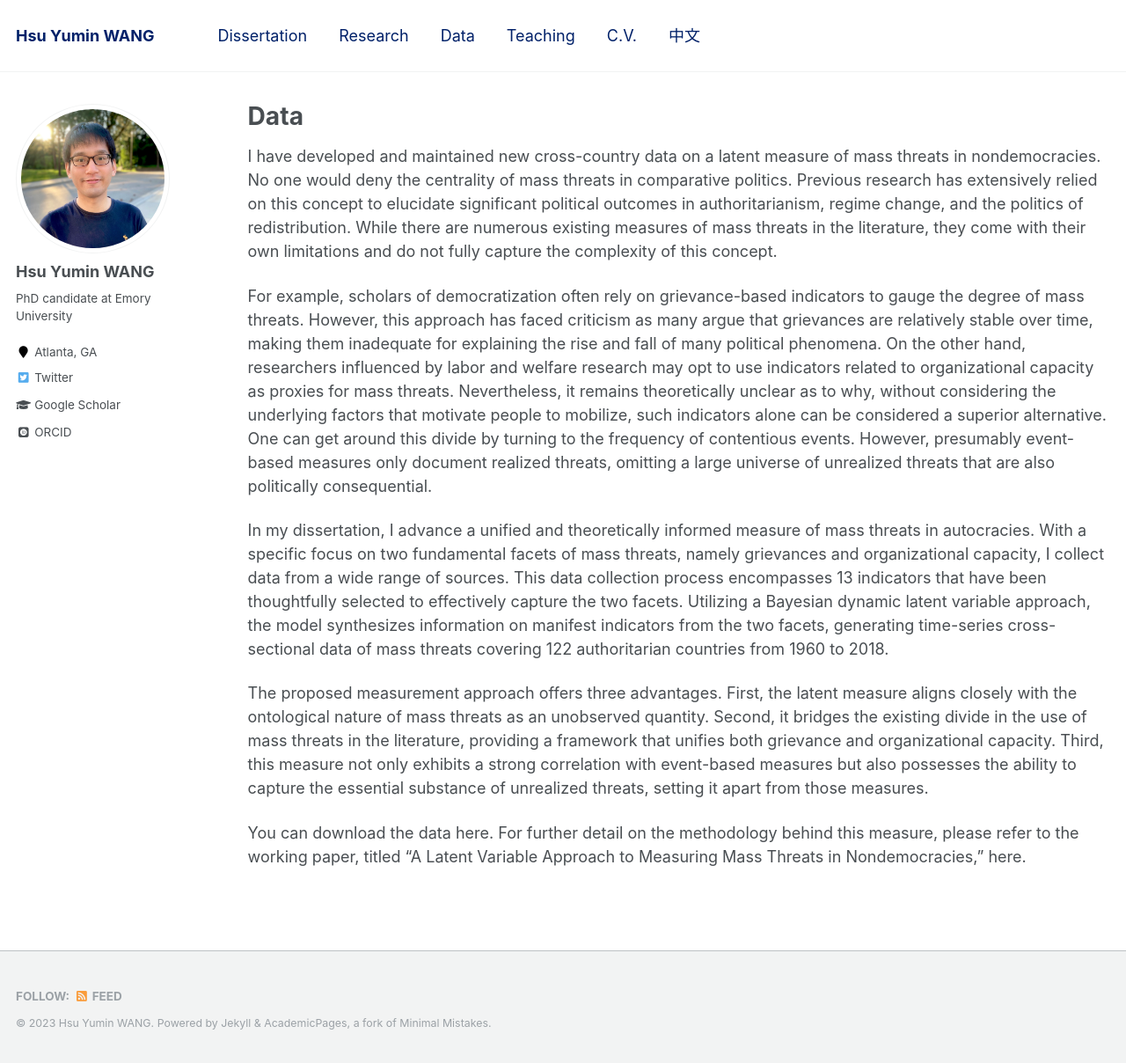
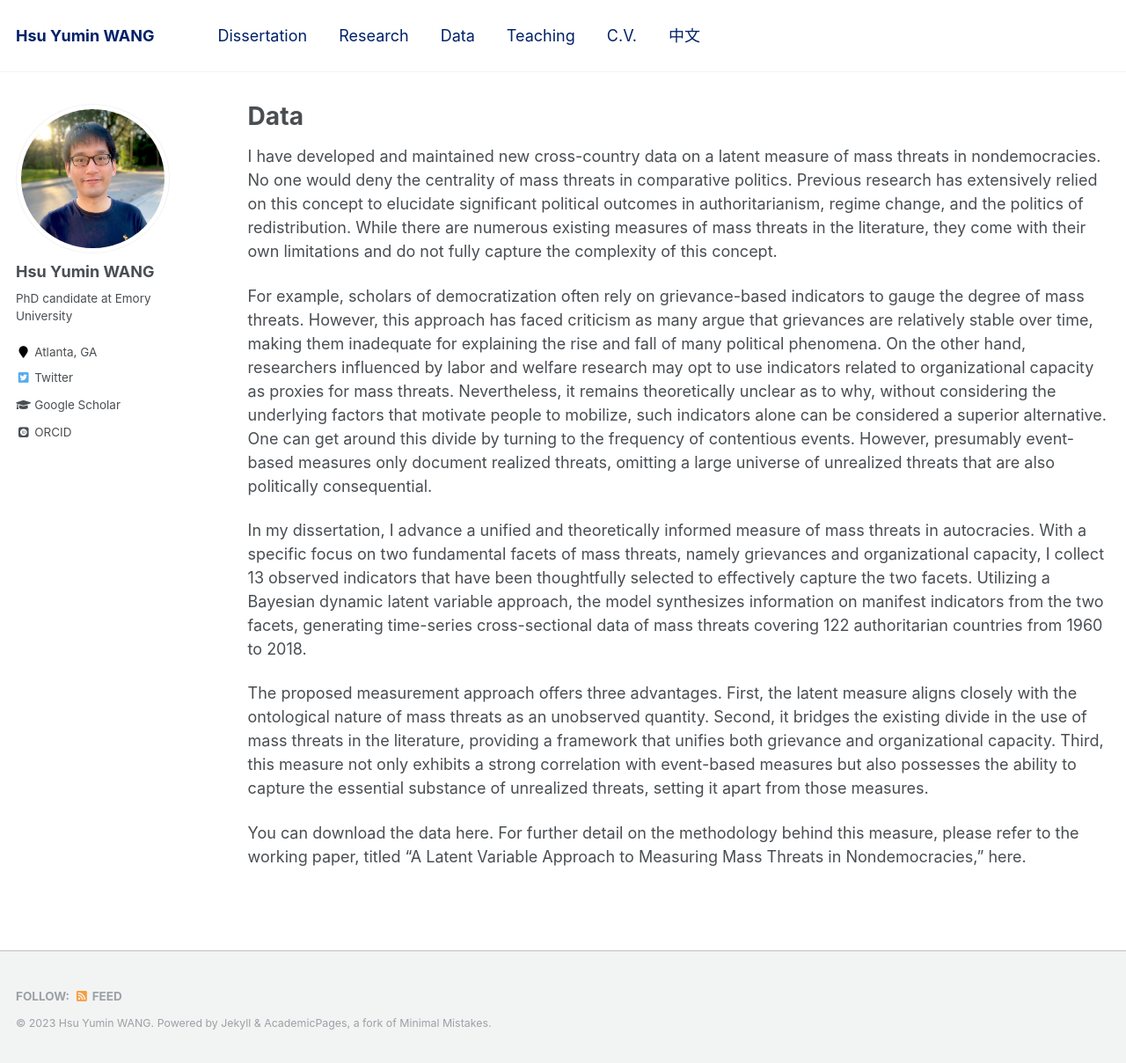
Before and after one commit to hsuyumin/hsuyumin.github.io, a Jekyll site: the page built from _pages/data.md, in a window 1280 px wide and 1208 px high. Shown: the whole window at 88% size. Built offline with Jekyll 4.4.1, drawn with Linux system fonts in a browser that asks for light colours; some web fonts are replaced.

Commit message:
Update data.md

```diff
--- a/_pages/data.md
+++ b/_pages/data.md
@@ -11,7 +11,7 @@ I have developed and maintained new cross-country data on a latent measure of ma
 
 For example, scholars of democratization often rely on grievance-based indicators to gauge the degree of mass threats. However, this approach has faced criticism as many argue that grievances are relatively stable over time, making them inadequate for explaining the rise and fall of many political phenomena. On the other hand, researchers influenced by labor and welfare research may opt to use indicators related to organizational capacity as proxies for mass threats. Nevertheless, it remains theoretically unclear as to why, without considering the underlying factors that motivate people to mobilize, such indicators alone can be considered a superior alternative. One can get around this divide by turning to the frequency of contentious events. However, presumably event-based measures only document realized threats, omitting a large universe of unrealized threats that are also politically consequential.
 
-In my dissertation, I advance a unified and theoretically informed measure of mass threats in autocracies. With a specific focus on two fundamental facets of mass threats, namely grievances and organizational capacity, I collect data from a wide range of sources. This data collection process encompasses 13 indicators that have been thoughtfully selected to effectively capture the two facets. Utilizing a Bayesian dynamic latent variable approach, the model synthesizes information on manifest indicators from the two facets, generating time-series cross-sectional data of mass threats covering 122 authoritarian countries from 1960 to 2018.
+In my dissertation, I advance a unified and theoretically informed measure of mass threats in autocracies. With a specific focus on two fundamental facets of mass threats, namely grievances and organizational capacity, I collect 13 observed indicators that have been thoughtfully selected to effectively capture the two facets. Utilizing a Bayesian dynamic latent variable approach, the model synthesizes information on manifest indicators from the two facets, generating time-series cross-sectional data of mass threats covering 122 authoritarian countries from 1960 to 2018.
 
 The proposed measurement approach offers three advantages. First, the latent measure aligns closely with the ontological nature of mass threats as an unobserved quantity. Second, it bridges the existing divide in the use of mass threats in the literature, providing a framework that unifies both grievance and organizational capacity. Third, this measure not only exhibits a strong correlation with event-based measures but also possesses the ability to capture the essential substance of unrealized threats, setting it apart from those measures.
 
```
